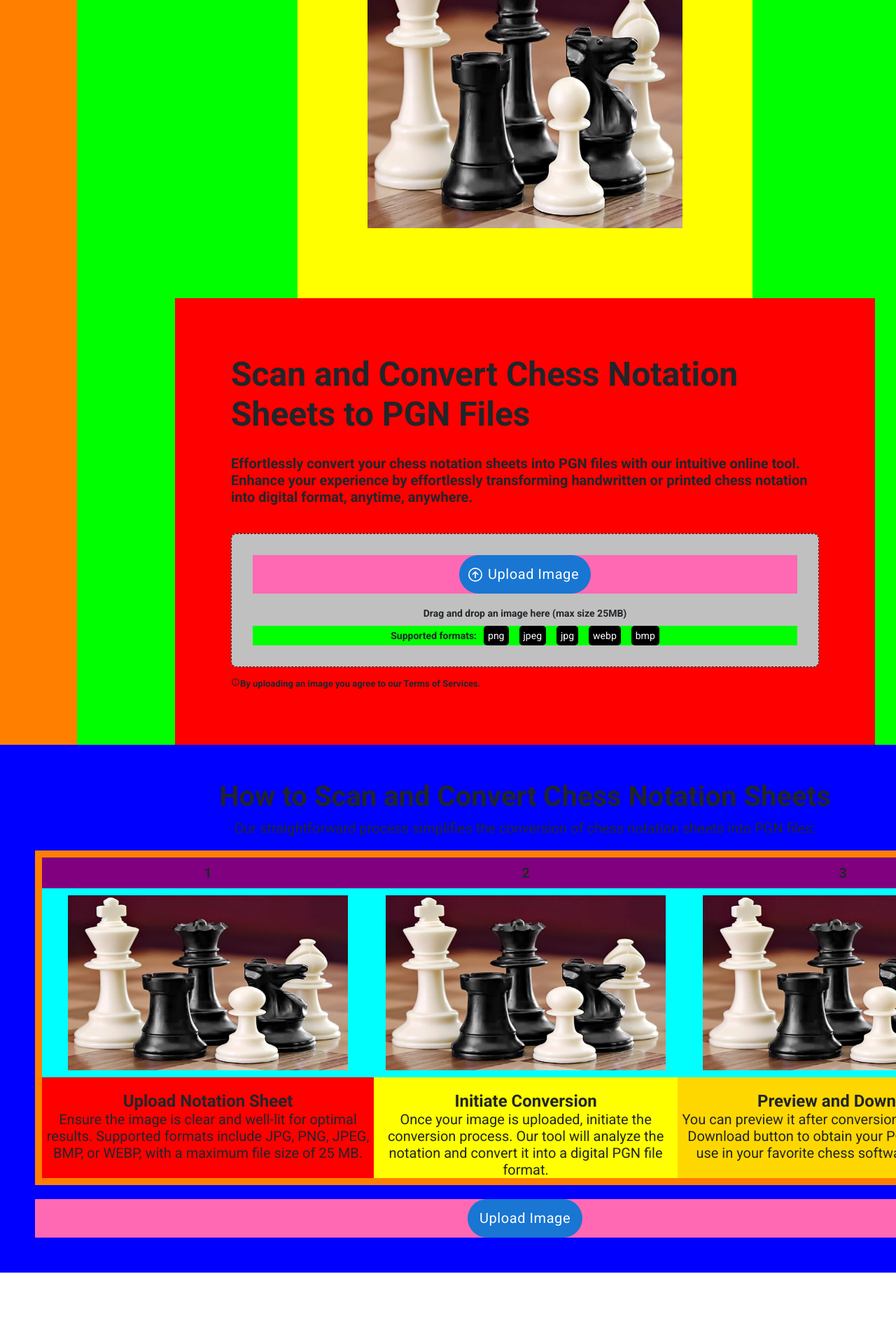
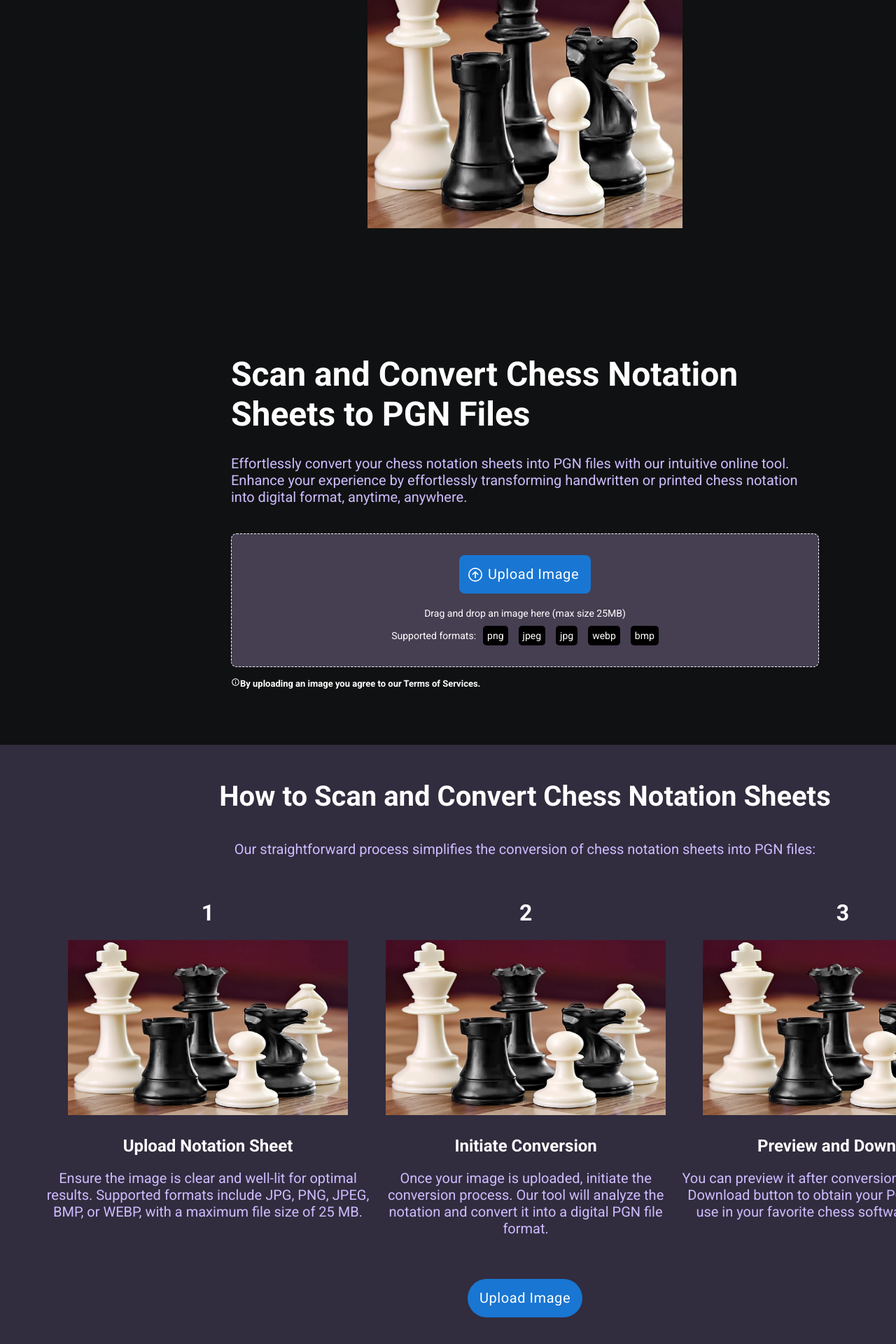
Before and after one commit to francsir/Group6-Design-Project, a React (Create React App) app in the folder chessPal/frontend/: page /Homepage in a window 1280 px wide. Shown: the part 284-2204 px from the top of the page at 70% size. Before the commit the page ends 2102 px from the top, so only its background shows below. Built offline with nearby package versions, Linux system fonts and the light colour scheme.

Commit message:
Adding color to Homepage

```diff
--- a/chessPal/frontend/src/components/Homepage.js
+++ b/chessPal/frontend/src/components/Homepage.js
@@ -17,13 +17,13 @@ const Homepage = () => {
   return (
     <>
       <Navbar />
-      <div className={"text-center bg-orange " + styles.main}>
+      <div className={"text-center " + styles.main}>
         <div className={"flex-column " + styles.column_container}>
-          <div className={"flex-row bg-green " + styles.section1}>
-            <div className={"bg-yellow " + styles.image_section}>
+          <div className={"flex-row " + styles.section1}>
+            <div className={styles.image_section}>
               <img src={imagen} alt="Showcase" />
             </div>
-            <div className={"bg-red " + styles.scan_section}>
+            <div className={styles.scan_section}>
               <h1>Scan and Convert Chess Notation Sheets to PGN Files</h1>
               <p>
                 Effortlessly convert your chess notation sheets into PGN files
@@ -31,8 +31,8 @@ const Homepage = () => {
                 effortlessly transforming handwritten or printed chess notation
                 into digital format, anytime, anywhere.
               </p>
-              <div className={"flex-column bg-silver " + styles.upload_section}>
-                <div className={"bg-pink " + styles.button_container}>
+              <div className={"flex-column " + styles.upload_section}>
+                <div className={styles.button_container}>
                   <Button
                     variant="contained"
                     disableElevation
@@ -40,7 +40,7 @@ const Homepage = () => {
                     style={{
                       padding: "10px 17px 10px 17px",
                       textTransform: "none",
-                      borderRadius: "100px",
+                      borderRadius: "var(--border-radius)",
                       fontSize: "var(--font-size-lg)",
                       fontWeight: "var(--font-weight-normal)",
                     }}
@@ -49,9 +49,7 @@ const Homepage = () => {
                   </Button>
                 </div>
                 <p>Drag and drop an image here (max size 25MB)</p>
-                <div
-                  className={"flex-row bg-green " + styles.formats_container}
-                >
+                <div className={"flex-row " + styles.formats_container}>
                   <p>Supported formats:</p>
                   <div className={"flex-row " + styles.format_boxes_container}>
                     <div className={styles.format_box}>png</div>
@@ -68,16 +66,16 @@ const Homepage = () => {
               </div>
             </div>
           </div>
-          <div className={"flex-column bg-blue " + styles.section2}>
+          <div className={"flex-column " + styles.section2}>
             <h1>How to Scan and Convert Chess Notation Sheets</h1>
             <p>
               Our straightforward process simplifies the conversion of chess
               notation sheets into PGN files:
             </p>
-            <div className={"flex-row bg-orange " + styles.steps_container}>
-              <div className={"flex-column bg-red " + styles.step_container}>
-                <div className={"bg-purple " + styles.step_number}>1</div>
-                <div className={"bg-cyan " + styles.step_image_container}>
+            <div className={"flex-row " + styles.steps_container}>
+              <div className={"flex-column " + styles.step_container}>
+                <div className={styles.step_number}>1</div>
+                <div className={styles.step_image_container}>
                   <img src={imagen} alt="Step1" />
                 </div>
                 <h2>Upload Notation Sheet</h2>
@@ -87,9 +85,9 @@ const Homepage = () => {
                   maximum file size of 25 MB.
                 </p>
               </div>
-              <div className={"flex-column bg-yellow " + styles.step_container}>
-                <div className={"bg-purple " + styles.step_number}>2</div>
-                <div className={"bg-cyan " + styles.step_image_container}>
+              <div className={"flex-column " + styles.step_container}>
+                <div className={styles.step_number}>2</div>
+                <div className={styles.step_image_container}>
                   <img src={imagen} alt="Step2" />
                 </div>
                 <h2>Initiate Conversion</h2>
@@ -99,9 +97,9 @@ const Homepage = () => {
                   digital PGN file format.
                 </p>
               </div>
-              <div className={"flex-column bg-gold " + styles.step_container}>
-                <div className={"bg-purple " + styles.step_number}>3</div>
-                <div className={"bg-cyan " + styles.step_image_container}>
+              <div className={"flex-column " + styles.step_container}>
+                <div className={styles.step_number}>3</div>
+                <div className={styles.step_image_container}>
                   <img src={imagen} alt="Step3" />
                 </div>
                 <h2>Preview and Download</h2>
@@ -112,7 +110,7 @@ const Homepage = () => {
                 </p>
               </div>
             </div>
-            <div className={"bg-pink"}>
+            <div>
               <Button
                 variant="contained"
                 disableElevation
--- a/chessPal/frontend/src/styles/Global.css
+++ b/chessPal/frontend/src/styles/Global.css
@@ -2,15 +2,16 @@
 
 :root {
   /* Color */
-  --color-primary: #007bff;
-  --color-secondary: #6c757d;
+  --color-primary: rgba(16, 17, 18, 1);
+  --color-secondary: rgba(49, 44, 62, 1);
   --color-success: #28a745;
   --color-danger: #dc3545;
   --color-warning: #ffc107;
   --color-info: #17a2b8;
   --color-light: #f8f9fa;
   --color-dark: #343a40;
-  --color-text: #212529;
+  --color-text: #ffffff;
+  --color-text-secondary: rgba(206, 188, 255, 1);
   --color-background: #fff;
   /* Spacing */
   --spacing-xs: 0.25rem;
--- a/chessPal/frontend/src/styles/Homepage.module.css
+++ b/chessPal/frontend/src/styles/Homepage.module.css
@@ -1,3 +1,8 @@
+body {
+  background-color: var(--color-primary);
+  color: var(--color-text);
+}
+
 .main {
 }
 
@@ -22,6 +27,7 @@
   padding: 50px;
   width: 1500px;
   max-width: 1500px;
+  background-color: var(--color-secondary);
 }
 
 /* -- Section1 classes -- */
@@ -52,10 +58,12 @@
 
 .scan_section p {
   font-size: var(--font-size-lg);
-  font-weight: var(--font-weight-bold);
+  font-weight: var(--font-weight-normal);
+  color: var(--color-text-secondary);
 }
 
 .upload_section {
+  background-color: #463e51;
   padding: 30px;
   text-align: center;
   margin-top: 40px;
@@ -72,7 +80,8 @@
 
 .upload_section p {
   font-size: var(--font-size-sm);
-  font-weight: var(--font-weight-bold);
+  font-weight: var(--font-weight-normal);
+  color: var(--color-text);
 }
 
 .formats_container {
@@ -106,19 +115,21 @@
 .section2 h1 {
   font-size: var(--font-size-xxl);
   font-weight: var(--font-weight-bold);
-  margin-bottom: 10px;
+  margin-bottom: 20px;
 }
 
 .section2 p {
   font-size: var(--font-size-lg);
   font-weight: var(--font-weight-normal);
+  color: var(--color-text-secondary);
+  margin-top: 20px;
 }
 
 .steps_container {
   padding: 10px;
   flex-wrap: nowrap;
-  margin-top: 20px;
-  margin-bottom: 20px;
+  margin-top: 40px;
+  margin-bottom: 50px;
 }
 
 .step_container {
@@ -128,7 +139,7 @@
 .step_number {
   padding: 10px;
 
-  font-size: var(--font-size-lg);
+  font-size: var(--font-size-xl);
   font-weight: var(--font-weight-bold);
 }
 
```
